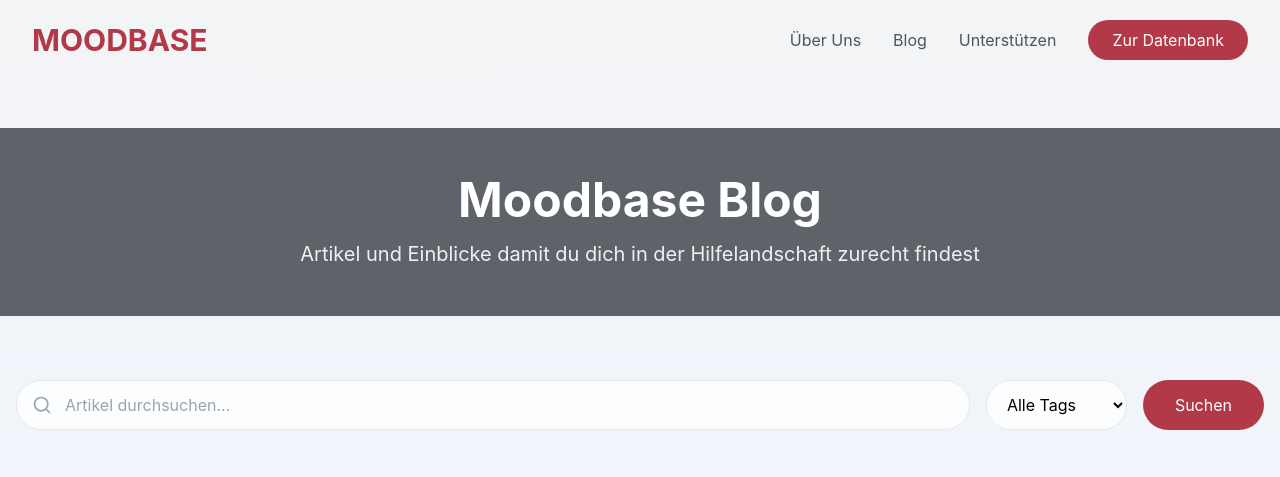
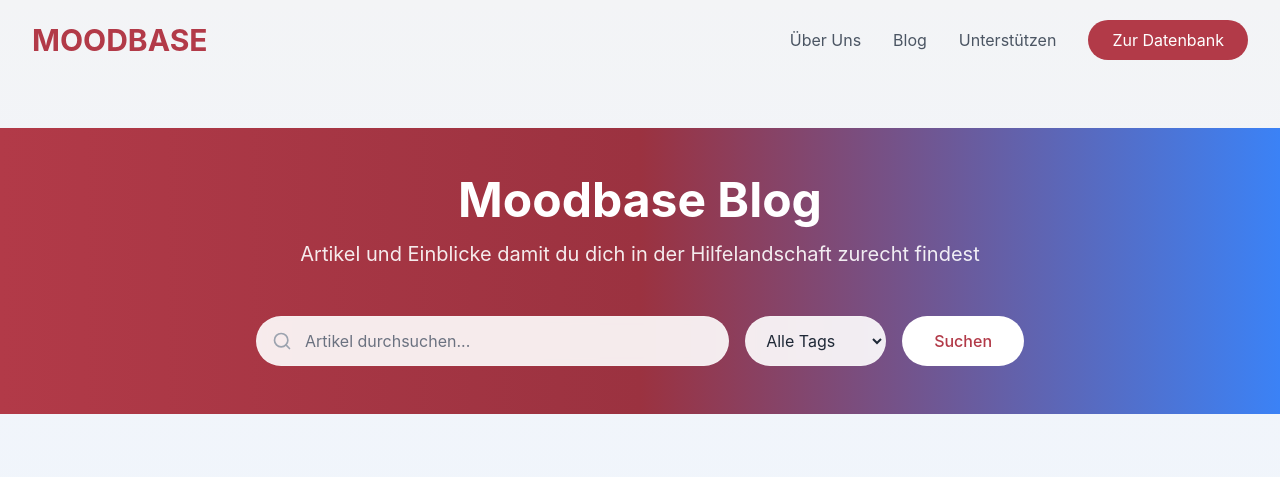
Before and after one commit to moodbase-hq/moodbase-website, a React (Create React App) app: page /blog in a window 1280 px wide. Shown: the top 477 px of the page. Built offline with nearby package versions, Linux system fonts and the light colour scheme; grey boxes are pictures that could not be loaded.

Commit message:
changed colours

```diff
--- a/src/components/BlogPage.js
+++ b/src/components/BlogPage.js
@@ -46,52 +46,12 @@ const ArticleCard = ({ article }) => {
   );
 };
 
-const SearchBar = ({ onSearch, availableTags }) => {
-  const [query, setQuery] = useState('');
-  const [selectedTag, setSelectedTag] = useState('');
-
-  const handleSearch = () => {
-    onSearch({ query, tag: selectedTag });
-  };
-
-  return (
-    <div className="mb-12">
-      <div className="flex flex-col md:flex-row gap-4">
-        <div className="relative flex-1">
-          <input
-            type="text"
-            placeholder="Artikel durchsuchen..."
-            value={query}
-            onChange={(e) => setQuery(e.target.value)}
-            className="w-full px-4 py-3 pl-12 rounded-full bg-white/80 backdrop-blur-sm border border-gray-200 focus:outline-none focus:ring-2 focus:ring-[#B23A48] focus:border-transparent"
-          />
-          <Search className="absolute left-4 top-1/2 transform -translate-y-1/2 text-gray-400" size={20} />
-        </div>
-        <select
-          value={selectedTag}
-          onChange={(e) => setSelectedTag(e.target.value)}
-          className="px-4 py-3 rounded-full bg-white/80 backdrop-blur-sm border border-gray-200 focus:outline-none focus:ring-2 focus:ring-[#B23A48] focus:border-transparent"
-        >
-          <option value="">Alle Tags</option>
-          {availableTags.map(tag => (
-            <option key={tag} value={tag}>{tag}</option>
-          ))}
-        </select>
-        <button
-          onClick={handleSearch}
-          className="bg-[#B23A48] text-white px-8 py-3 rounded-full hover:bg-[#9B3240] transition-colors duration-300"
-        >
-          Suchen
-        </button>
-      </div>
-    </div>
-  );
-};
-
 const BlogPage = () => {
   const [articles, setArticles] = useState([]);
   const [searchResults, setSearchResults] = useState(null);
   const [availableTags, setAvailableTags] = useState([]);
+  const [query, setQuery] = useState('');
+  const [selectedTag, setSelectedTag] = useState('');
 
   useEffect(() => {
     setArticles(articlesData.articles);
@@ -99,11 +59,11 @@ const BlogPage = () => {
     setAvailableTags(tags);
   }, []);
 
-  const handleSearch = ({ query, tag }) => {
+  const handleSearch = () => {
     const filtered = articles.filter(article => {
       const matchesQuery = article.title.toLowerCase().includes(query.toLowerCase()) ||
                           article.description.toLowerCase().includes(query.toLowerCase());
-      const matchesTag = !tag || article.tags.includes(tag);
+      const matchesTag = !selectedTag || article.tags.includes(selectedTag);
       return matchesQuery && matchesTag;
     });
     setSearchResults(filtered);
@@ -113,15 +73,46 @@ const BlogPage = () => {
 
   return (
     <div className="pt-32 pb-12">
-      {/* Hero Section */}
+      {/* Hero Section with Search */}
       <section className="relative mb-16">
-        <div className="absolute inset-0 bg-gray-400" />
-        <div className="absolute inset-0 bg-black/40" /> {/* This adds the dark overlay like in the main page */}
+        <div className="absolute inset-0 bg-gradient-to-r from-[#B23A48] via-[#9B3240] to-blue-500" />
         <div className="relative py-12">
           <div className="max-w-7xl mx-auto px-4">
-            <div className="text-center text-white">
+            <div className="text-center text-white mb-12">
               <h1 className="text-5xl font-bold mb-4">Moodbase Blog</h1>
               <p className="text-xl opacity-90">Artikel und Einblicke damit du dich in der Hilfelandschaft zurecht findest</p>
+            </div>
+
+            {/* Search Bar in Hero */}
+            <div className="max-w-3xl mx-auto">
+              <div className="flex flex-col md:flex-row gap-4">
+                <div className="relative flex-1">
+                  <input
+                    type="text"
+                    placeholder="Artikel durchsuchen..."
+                    value={query}
+                    onChange={(e) => setQuery(e.target.value)}
+                    className="w-full px-4 py-3 pl-12 rounded-full bg-white/90 backdrop-blur-sm border border-white/20 text-gray-800 placeholder-gray-500 focus:outline-none focus:ring-2 focus:ring-white focus:bg-white"
+                  />
+                  <Search className="absolute left-4 top-1/2 transform -translate-y-1/2 text-gray-400" size={20} />
+                </div>
+                <select
+                  value={selectedTag}
+                  onChange={(e) => setSelectedTag(e.target.value)}
+                  className="px-4 py-3 rounded-full bg-white/90 backdrop-blur-sm border border-white/20 text-gray-800 focus:outline-none focus:ring-2 focus:ring-white focus:bg-white"
+                >
+                  <option value="">Alle Tags</option>
+                  {availableTags.map(tag => (
+                    <option key={tag} value={tag}>{tag}</option>
+                  ))}
+                </select>
+                <button
+                  onClick={handleSearch}
+                  className="bg-white text-[#B23A48] px-8 py-3 rounded-full hover:bg-white/90 transition-colors duration-300 font-medium"
+                >
+                  Suchen
+                </button>
+              </div>
             </div>
           </div>
         </div>
@@ -129,8 +120,6 @@ const BlogPage = () => {
 
       {/* Blog Content */}
       <div className="max-w-7xl mx-auto px-4">
-        <SearchBar onSearch={handleSearch} availableTags={availableTags} />
-
         <div className="grid grid-cols-1 md:grid-cols-2 lg:grid-cols-3 gap-8">
           {displayedArticles.map(article => (
             <ArticleCard key={article.id} article={article} />
--- a/src/components/Website.js
+++ b/src/components/Website.js
@@ -138,7 +138,7 @@ const Website = () => {
       </section>
 
 {/* CTA Section */}
-      <section id="support" className="py-20 bg-gradient-to-r from-[#B23A48] to-[#9B3240]">
+<section id="support" className="py-20 bg-gradient-to-r from-[#B23A48] via-[#9B3240] to-blue-500">
   <div className="max-w-4xl mx-auto text-center px-4">
     <h2 className="text-4xl font-bold text-white mb-6">{ctaData.title}</h2>
     <p className="text-xl text-white/90 mb-8">{ctaData.description}</p>
```
Lines whose indentation alone changed are shown as unchanged.
